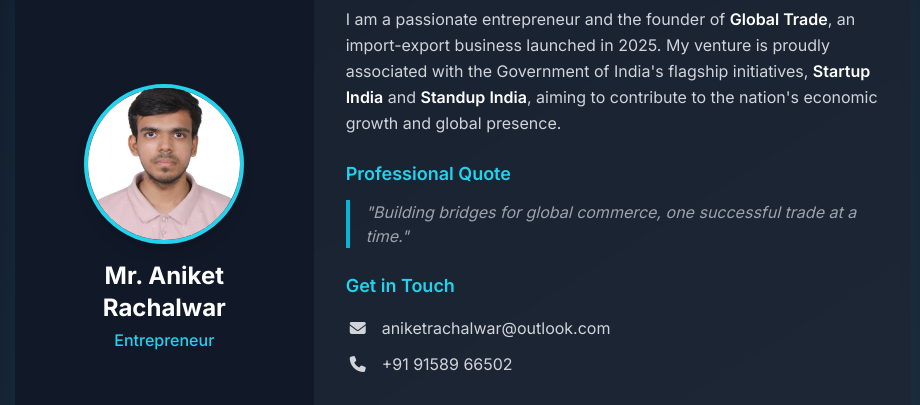
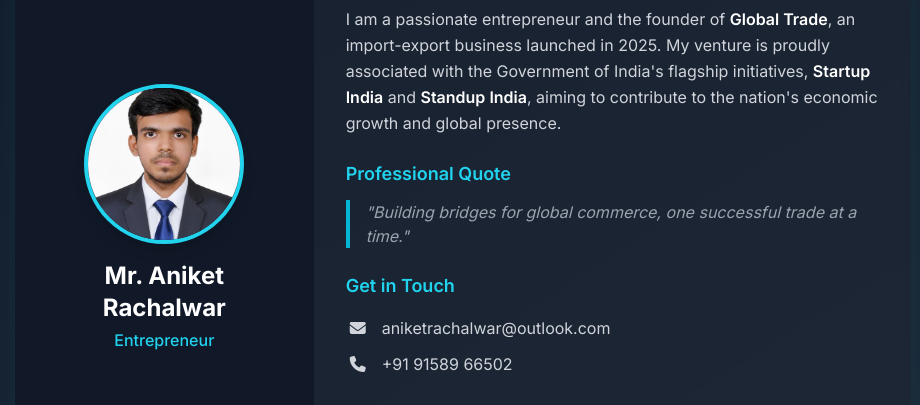
Before and after one commit to aniketrachalwar/About-Me, a plain HTML site: page index.html in a window 1280 px wide. Shown: the part 156-561 px from the top of the page, without its empty margins (177-1097 px from the left). Drawn offline with nearby package versions, Linux system fonts and the light colour scheme.

Commit message:
Update index.html

```diff
--- a/index.html
+++ b/index.html
@@ -50,7 +50,7 @@
         <div class="md:w-1/3 bg-gray-900 p-8 flex flex-col items-center justify-center text-center">
             <!-- YOUR PHOTO: Replace the src if you want to use a different image -->
             <img
-                src="My photo.jpg"
+                src="Photo- professional.jpg"
                 alt="Mr. Aniket Rachalwar"
                 class="w-40 h-40 rounded-full object-cover border-4 border-cyan-400 shadow-lg mb-4"
                 onerror="this.onerror=null;this.src='https://placehold.co/160x160/111827/FFFFFF?text=A+R';"
```
